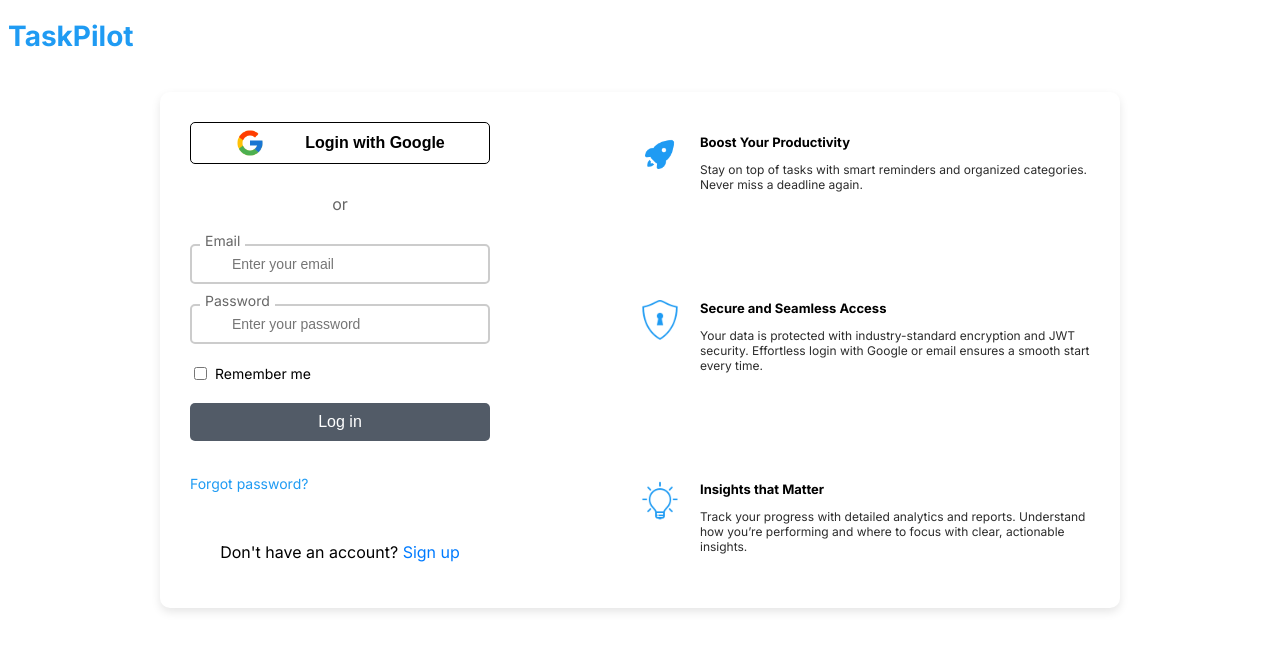
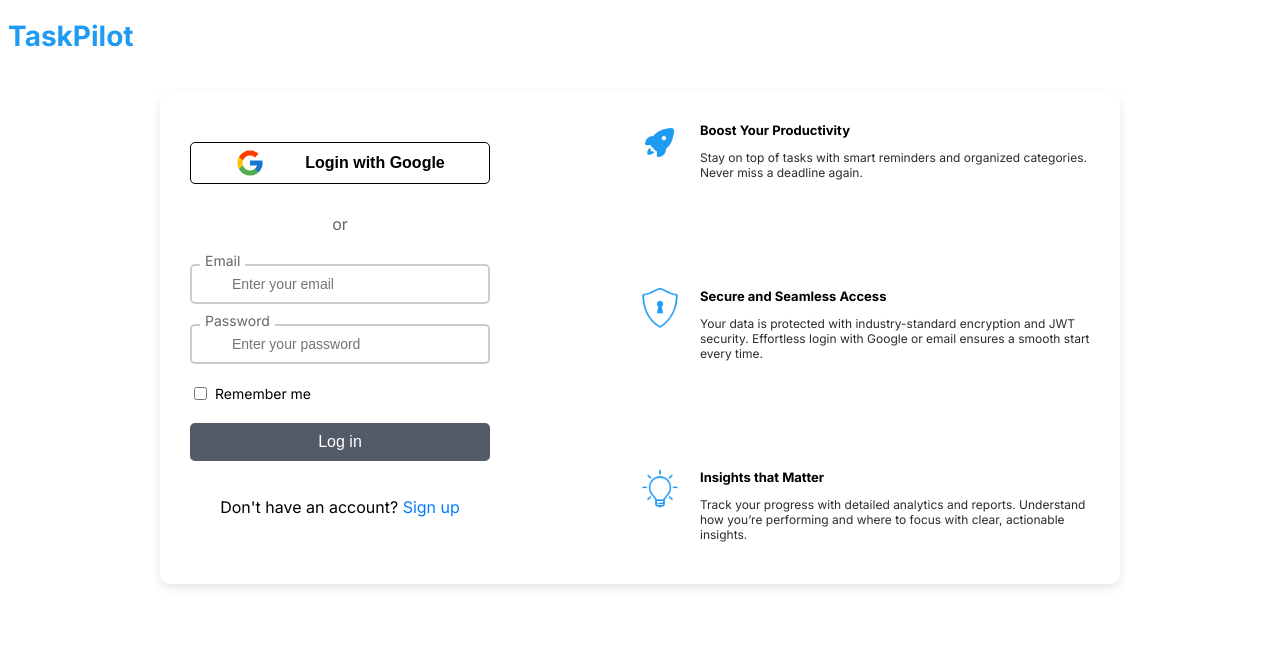
Before and after one commit to MISHOW2/TaskPilot, a React (Vite) app in the folder client/: page / in a window 1280 px wide. Shown: the top 650 px of the page. Built offline with nearby package versions, Linux system fonts and the light colour scheme.

Commit message:
removed forgot password

```diff
--- a/client/src/components/LoginWrapper.jsx
+++ b/client/src/components/LoginWrapper.jsx
@@ -131,7 +131,7 @@ function LoginWrapper() {
         {isLogin ? "Log in" : "Sign Up"}
       </button>
 
-      <p className="forgot-password">Forgot password?</p>
+
 
       <div>
         {isLogin ? (
```
